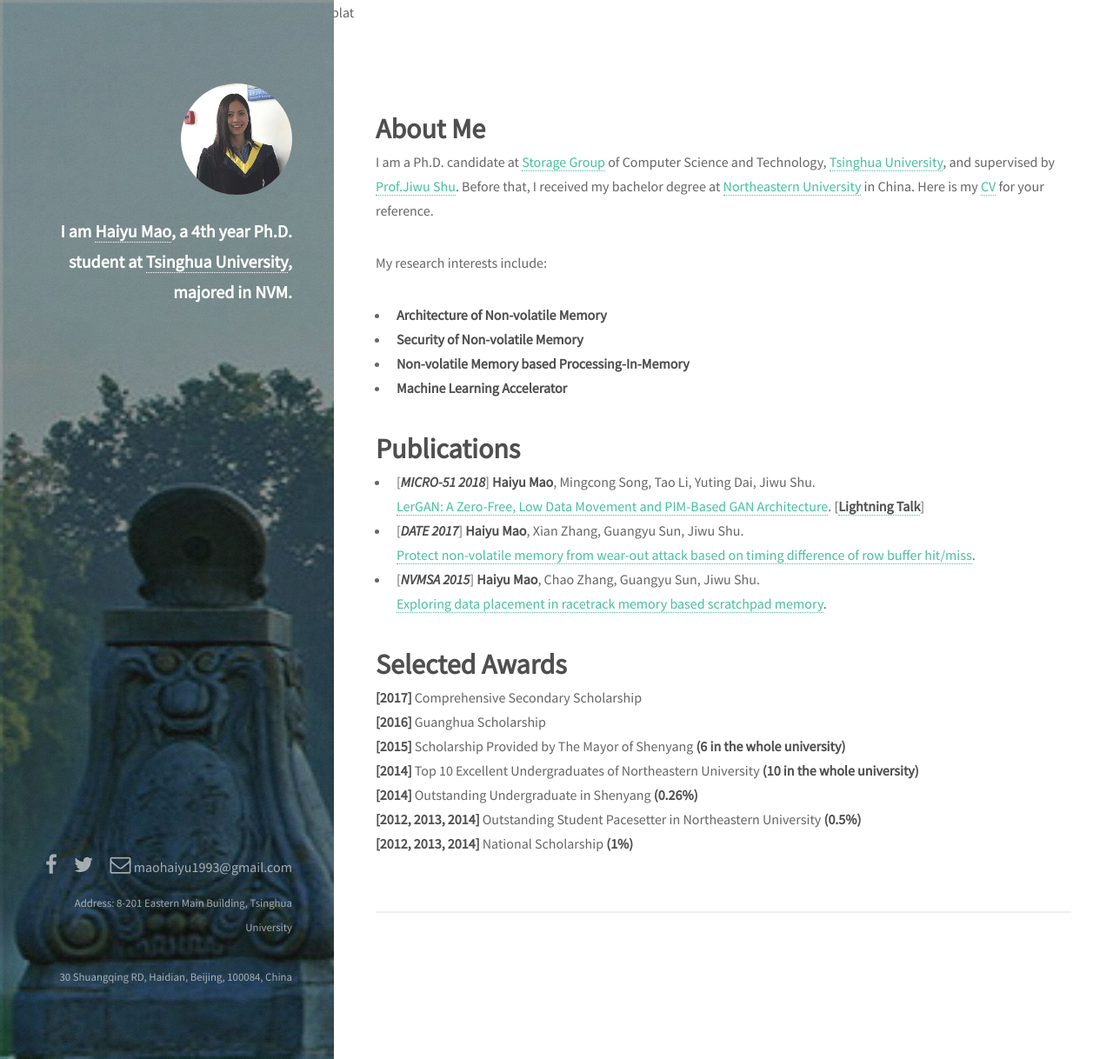
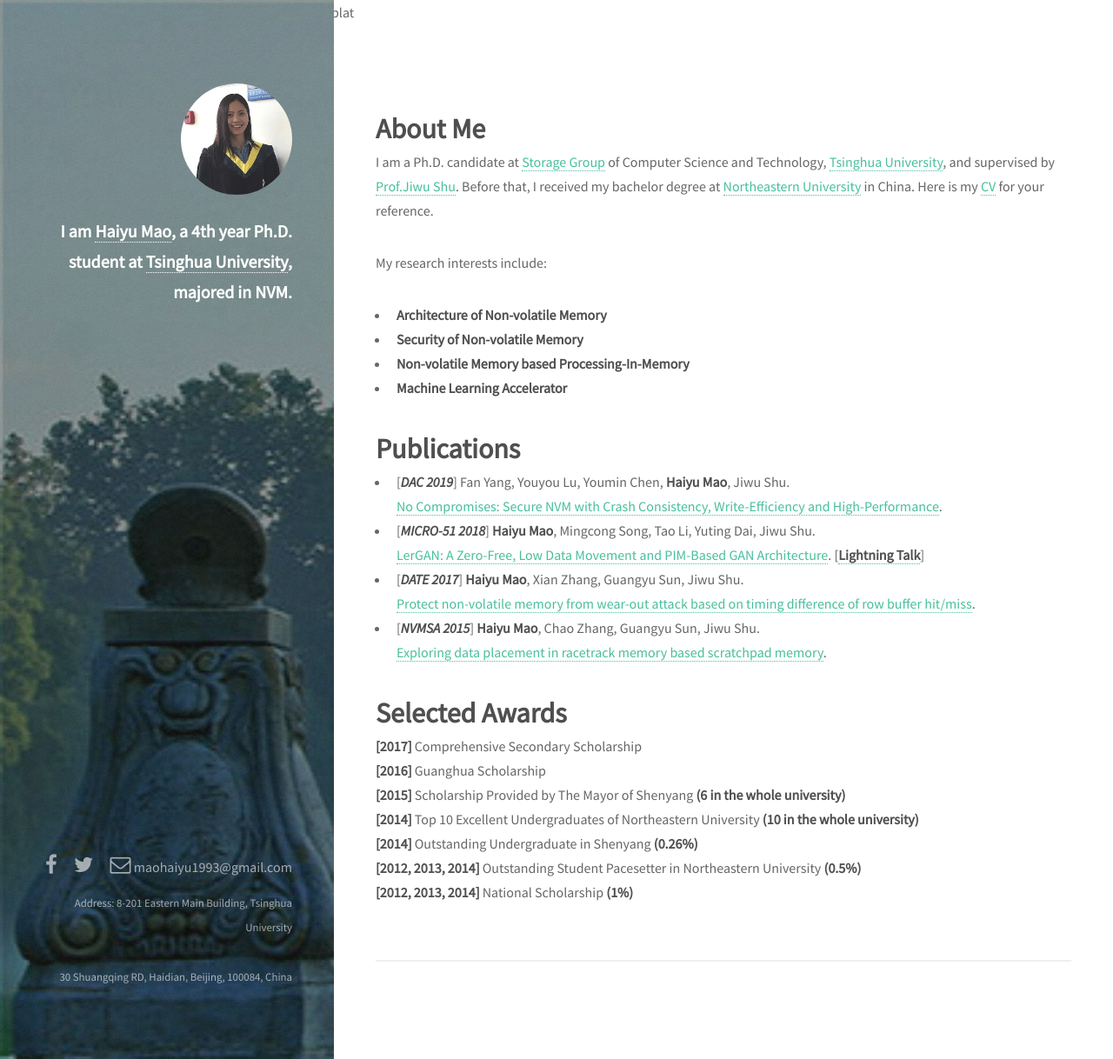
Before and after one commit to Hybol1993/Hybol1993.github.io, a Jekyll site: the page built from index.html, in a window 1280 px wide and 1218 px high. Shown: the whole window at 87% size. Built offline with Jekyll 4.4.1, drawn with Linux system fonts in a browser that asks for light colours; nearby versions of some CDN libraries.

Commit message:
20190228

```diff
--- a/_posts/2019-01-01-aboutme.markdown
+++ b/_posts/2019-01-01-aboutme.markdown
@@ -13,7 +13,7 @@ My research interests include:
 - **Machine Learning Accelerator**
 
 # Publications
-
+- \[***DAC 2019***\]  Fan Yang, Youyou Lu, Youmin Chen, **Haiyu Mao**, Jiwu Shu. <br> [No Compromises: Secure NVM with Crash Consistency, Write-Efficiency and High-Performance](https://dac.com/content/2019-dac-accepted-papers).
 - \[***MICRO-51 2018***\]  **Haiyu Mao**, Mingcong Song, Tao Li, Yuting Dai, Jiwu Shu. <br> [LerGAN: A Zero-Free, Low Data Movement and PIM-Based GAN Architecture](../lergan.pdf).
  \[[**Lightning Talk**](https://www.youtube.com/watch?v=dmsGaoJKbAU)\]<br>
 - \[***DATE 2017***\]  **Haiyu Mao**, Xian Zhang, Guangyu Sun, Jiwu Shu. <br> [Protect non-volatile memory from wear-out attack based on timing difference of row buffer hit/miss](../wearout.pdf).
```
